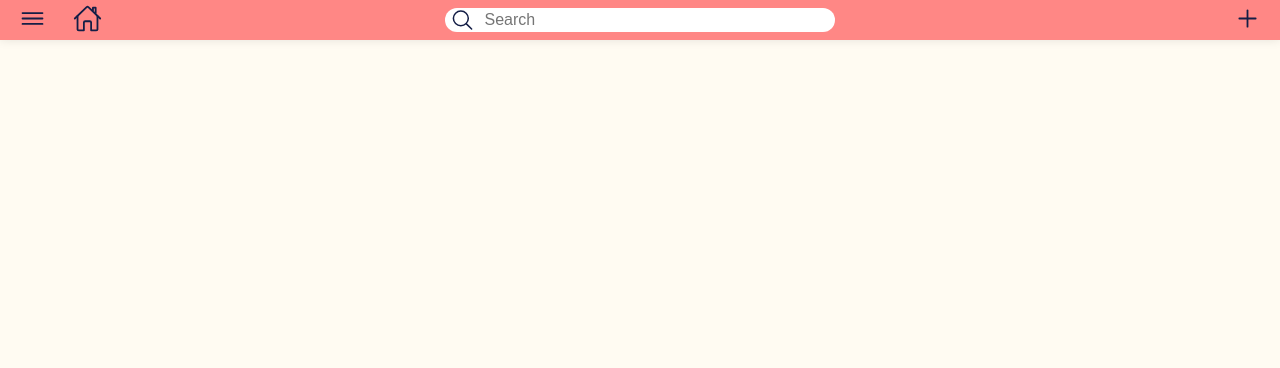
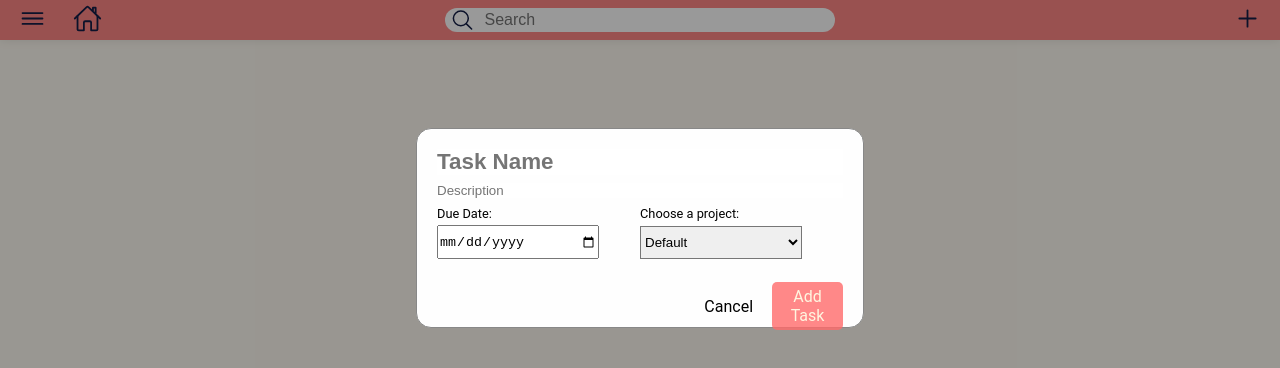
Before and after one commit to Fahridanaa/todo-list, a website built with webpack: page dist/index.html in a window 1280 px wide. Both pictures are taken after a click on the button 1247 px from the left and 20 px from the top of the page. Built offline with nearby package versions, Linux system fonts and the light colour scheme.

Commit message:
menambahkan element pada modal

```diff
--- a/src/modal.js
+++ b/src/modal.js
@@ -1,7 +1,6 @@
 export default function() {
   let modal = document.createElement('div');
   modal.setAttribute('id', 'todoModal');
-  modal.setAttribute('class', 'hide');
 
   let form = document.createElement('form');
   form.setAttribute('id', 'todoForm');
@@ -9,7 +8,7 @@ export default function() {
   let inputTitle = document.createElement('input');
   inputTitle.setAttribute('type', 'text');
   inputTitle.setAttribute('id', 'inputTitle');
-  inputTitle.setAttribute('placeholder', 'Title');
+  inputTitle.setAttribute('placeholder', 'Task Name');
 
   let inputDescription = document.createElement('input');
   inputDescription.setAttribute('type', 'text');
@@ -19,6 +18,16 @@ export default function() {
   let inputDueDate = document.createElement('input');
   inputDueDate.setAttribute('type', 'date');
   inputDueDate.setAttribute('id', 'inputDueDate');
+
+  let labelDueDate = document.createElement('label');
+  labelDueDate.setAttribute('for', 'inputDueDate');
+  labelDueDate.textContent = 'Due Date:';
+
+  let dueDate = document.createElement('div');
+  dueDate.setAttribute('id', 'dueDate');
+
+  dueDate.appendChild(labelDueDate);
+  dueDate.appendChild(inputDueDate);
 
   let chooseProject = document.createElement('div');
   chooseProject.setAttribute('id', 'chooseProject');
@@ -30,8 +39,14 @@ export default function() {
   let selectProject = document.createElement('select');
   selectProject.setAttribute('id', 'selectProject');
 
+  let chooseOption = document.createElement('div');
+  chooseOption.setAttribute('id', 'chooseOption');
+
   chooseProject.appendChild(label);
   chooseProject.appendChild(selectProject);
+
+  chooseOption.appendChild(dueDate);
+  chooseOption.appendChild(chooseProject);
 
   let projectOption = document.createElement('option');
   projectOption.setAttribute('value', 'default');
@@ -41,15 +56,29 @@ export default function() {
 
   form.appendChild(inputTitle);
   form.appendChild(inputDescription);
-  form.appendChild(inputDueDate);
-  form.appendChild(chooseProject);
+  form.appendChild(chooseOption);
 
   let submit = document.createElement('button');
   submit.setAttribute('type', 'submit');
   submit.setAttribute('id', 'submit');
-  submit.textContent = 'Submit';
+  submit.textContent = 'Add Task';
 
-  form.appendChild(submit);
+  let cancel = document.createElement('button');
+  cancel.setAttribute('type', 'button');
+  cancel.setAttribute('id', 'cancel');
+  cancel.textContent = 'Cancel';
+  cancel.addEventListener('click', () => {
+    modal.style.display = 'none';
+    form.reset();
+  });
+
+  let buttons = document.createElement('div');
+  buttons.setAttribute('id', 'buttons');
+
+  buttons.appendChild(cancel);
+  buttons.appendChild(submit);
+
+  form.appendChild(buttons);
 
   modal.appendChild(form);
 
--- a/src/navbar.js
+++ b/src/navbar.js
@@ -33,11 +33,9 @@ let Add = () => {
   let add = buttonGenerator('add', addIcon);
 
   add.addEventListener('click', () => {
-  document.addEventListener('DOMContentLoaded', () => {
     let modal = document.getElementById('todoModal');
-      console.log(modal);
-      modal.classList.toggle('hide');
-    });
+    console.log(modal);
+    modal.style.display = 'block';
   });
 
   return add;
--- a/src/style.css
+++ b/src/style.css
@@ -134,26 +134,95 @@ button img {
   outline: none;
 }
 
-.todoModal {
+#todoModal {
+  display: none;
   position: fixed; /* Stay in place */
   z-index: 1; /* Sit on top */
   left: 0;
   top: 0;
-  width: 100%; /* Full width */
-  height: 100%; /* Full height */
-  overflow: auto; /* Enable scroll if needed */
+  overflow: auto;
   background-color: rgb(0,0,0); /* Fallback color */
   background-color: rgba(0,0,0,0.4); /* Black w/ opacity */
 }
 
-.hide {
-  display: none;
+#todoForm {
+  background-color: #fefefe;
+  margin: 10% auto;
+  padding: 20px;
+  border: 1px solid #888;
+  width: 35%;
+  height: 25%;
+  border-radius: 15px;
+  display: flex;
+  flex-direction: column;
+  gap: 8px;
 }
 
-#todoForm {
-  background-color: #fefefe;
-  margin: 15% auto; /* 15% from the top and centered */
-  padding: 20px;
-  border: 1px solid #888;
-  width: 80%; /* Could be more or less, depending on screen size */
+#todoForm > * {
+  border: none;
 }
+
+#todoForm > #inputTitle {
+  flex: 2;
+  font-weight: 700;
+  font-size: 1.4rem;
+}
+
+#todoForm > #inputDescription {
+  flex: 1;
+}
+
+#todoForm > #chooseOption {
+  flex: 2;
+  display: flex;
+  justify-content: space-around;
+  align-items: center;
+}
+
+#todoForm > #chooseOption > div {
+  display: flex;
+  flex-direction: column;
+}
+
+#todoForm > #chooseOption > div > label {
+  font-size: .8rem;
+  height: 2rem;
+}
+
+#todoForm > #chooseOption > div > input {
+  width: 80%;
+}
+
+#todoForm > #chooseOption > div > select {
+  width: 80%;
+  border-radius: 0px;
+}
+
+#todoForm > #buttons {
+  flex: 2;
+  margin-top: 15px;
+  display: flex;
+  justify-content: flex-end;
+  gap: 8px;
+}
+
+#todoForm > #buttons > button {
+  padding: 5px;
+  border-radius: 5px;
+  width: 15%;
+  text-align: center;
+}
+
+#todoForm > #buttons > button#submit {
+  background-color: var(--color-primary-2);
+  color: var(--color-primary-1);
+}
+
+#todoForm > #buttons > button:hover {
+  background-color: rgba(0,0,0,0.4);
+  color: #f3f3f3
+}
+
+input:focus {
+  outline:none!important;
+}
```
Also changed, not shown: dist/12228d5bbded1e01cf15.svg (added), dist/3498cce7a9f16a9f7c8b.svg (deleted), dist/4a48c7259d2af327dc8a.svg (added), dist/5d418dcb7c7c522d36a0.svg (deleted), dist/8c1ac3701907bec8eee8.svg (added), dist/9c836e3fbb803c7f16e1.svg (deleted), dist/a14dc719234415fc58ed.svg (deleted), dist/f011c470b6dbc12da9c6.svg (added), dist/main.js.
